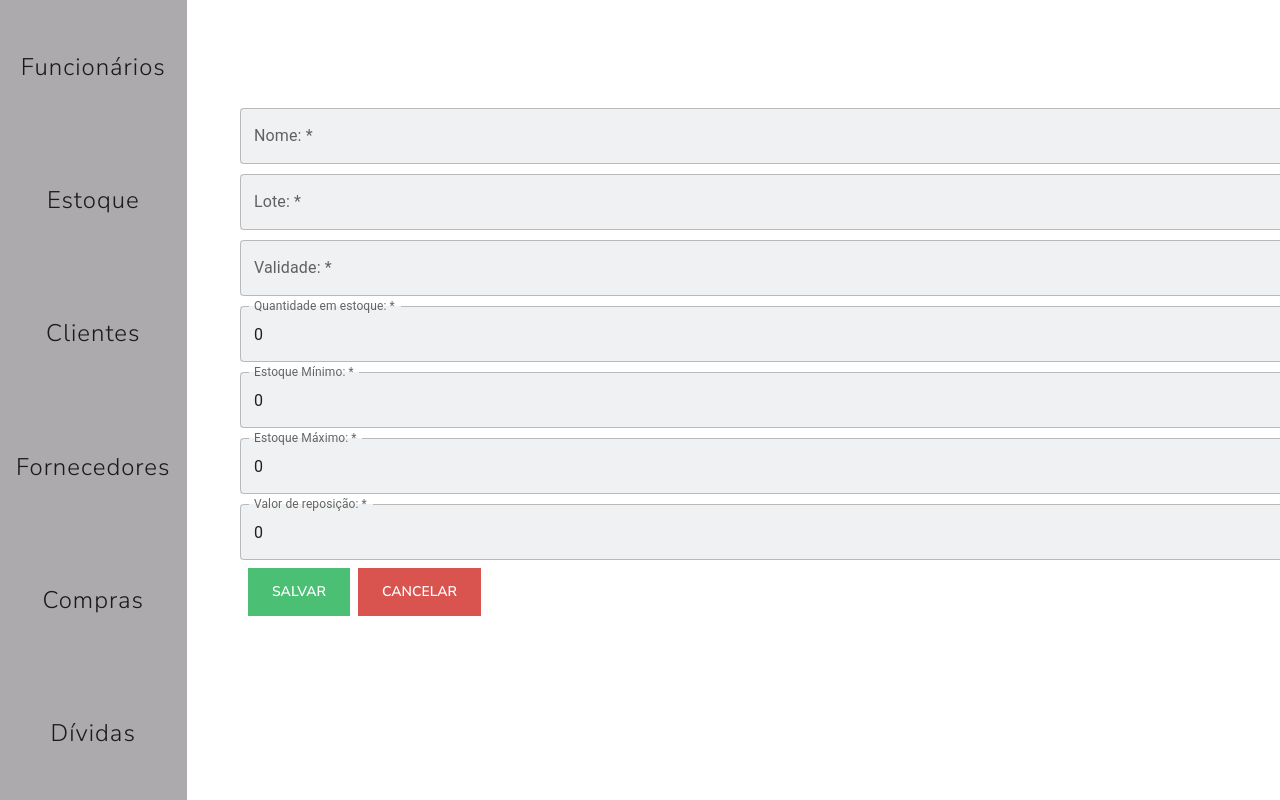
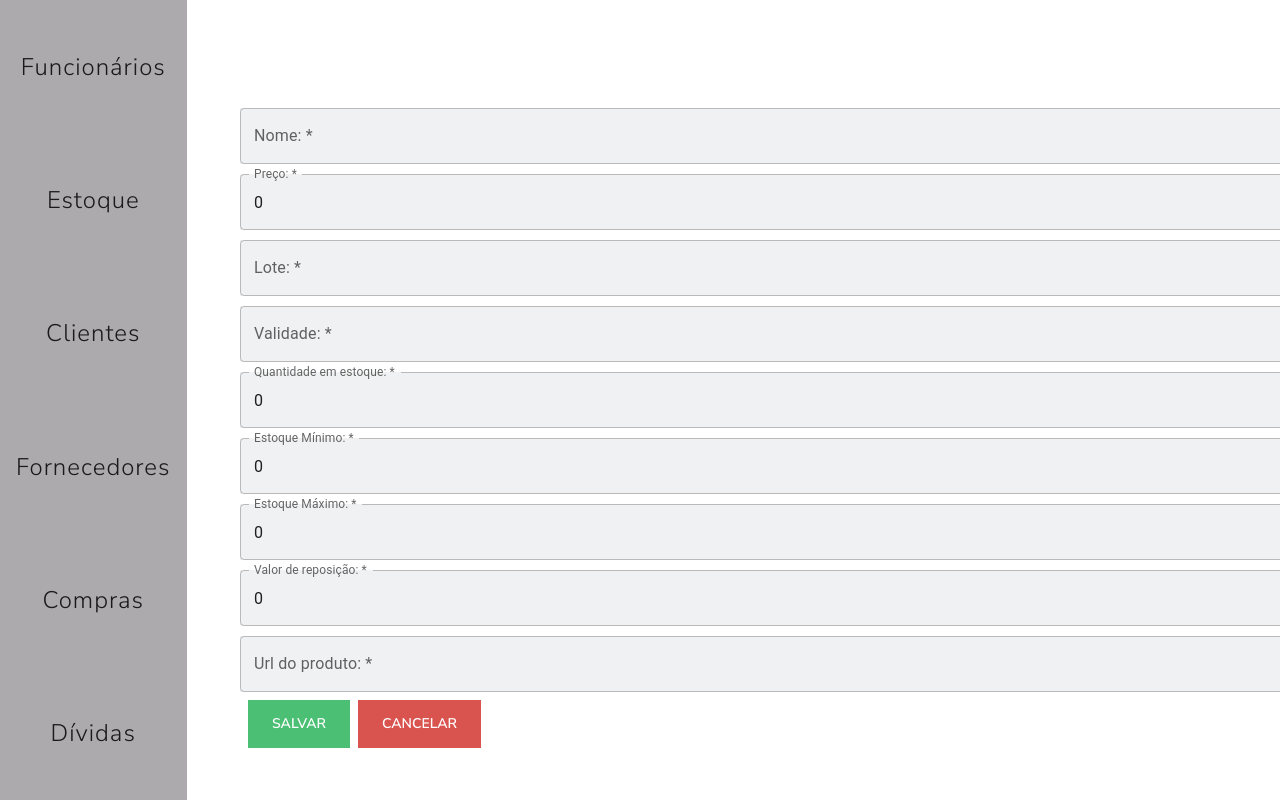
Before and after one commit to Jonathas-Quintao/agropecuaria-app, a React (Create React App) app: page /cadastroestoque/1 in a window 1280 px wide. Built offline with nearby package versions, Linux system fonts and the light colour scheme; no server answers.

Commit message:
Pequenas correçoes nos formulários

```diff
--- a/src/views/CadastroEstoque.js
+++ b/src/views/CadastroEstoque.js
@@ -19,23 +19,27 @@ const CadastroEstoque = () => {
 
   const [estoque, setEstoque] = useState({
     nome: '',
+    preco: 0,
     lote: '',
     validade: '',
     quantidadeEmEstoque: 0,
     estoqueMinimo: 0,
     estoqueMaximo: 0,
     valorDeReposicao: 0,
+    img_url: ''
   });
 
   const cancelar = () => {
     setEstoque({
       nome: '',
+      preco: 0,
       lote: '',
       validade: '',
       quantidadeEmEstoque: 0,
       estoqueMinimo: 0,
       estoqueMaximo: 0,
       valorDeReposicao: 0,
+      img_url: ''
     })
   }
 
@@ -75,6 +79,14 @@ const CadastroEstoque = () => {
                 value={estoque.nome}
                 onChange={(e) =>  setEstoque({ ...estoque, nome: e.target.value })}
                 className="form-control"
+
+              />
+              <TextField
+                label="Preço: *"
+                name="preco"
+                value={estoque.preco}
+                onChange={(e) =>  setEstoque({ ...estoque, preco: e.target.value })}
+                className="form-control custom-text-field"
 
               />
               <TextField
@@ -123,6 +135,14 @@ const CadastroEstoque = () => {
                 className="form-control custom-text-field"
 
               />
+              <TextField
+                label="Url do produto: *"
+                name="img_url"
+                value={estoque.img_url}
+                onChange={(e) =>  setEstoque({ ...estoque, img_url: e.target.value })}
+                className="form-control custom-text-field"
+
+              />
               </Stack>
               <Stack direction="row" spacing={1} padding={1}>
 
--- a/src/views/ViewEstoque.js
+++ b/src/views/ViewEstoque.js
@@ -61,7 +61,7 @@ const Estoque = () => {
         <table className="tabela">
           <tr>
             <th>NOME</th>
-
+            <th>PRECO</th>
             <th>LOTE</th>
             <th>VALIDADE</th>
             <th>QTD EM ESTOQUE</th>
@@ -74,7 +74,7 @@ const Estoque = () => {
           {dados.map((dados) => (
                     <tr key={dados.id}>
                      <td onClick={() => navegar(dados.id, "paginaproduto" )}>{dados.nome}</td>
-
+                     <td>{dados.preco}</td>
                       <td>{dados.lote}</td>
                       <td>{dados.validade}</td>
                       <td>{dados.quantidadeEmEstoque}</td>
--- a/src/views/carrinho.css
+++ b/src/views/carrinho.css
@@ -6,17 +6,19 @@
 
   .table-responsive {
     margin-top:100px;
+
   }
 
   .tabelinha tr:hover {
     background-color: #eee;
+
   }
   .tabelinha{
     margin-top: 5em;
-    margin-left: 5em;
+    margin-left: 15em;
 
   }
   .botao{
-    margin-top: 2em;
-    margin-left: 5.7em;
+    margin-top: 1em;
+    margin-left: 17.5em;
   }
```
